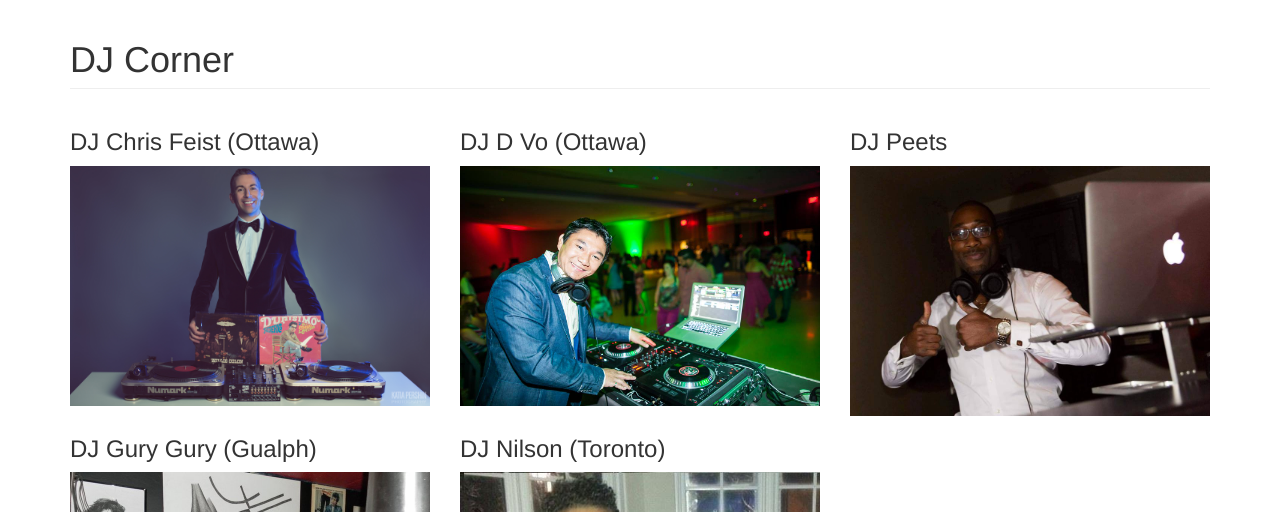
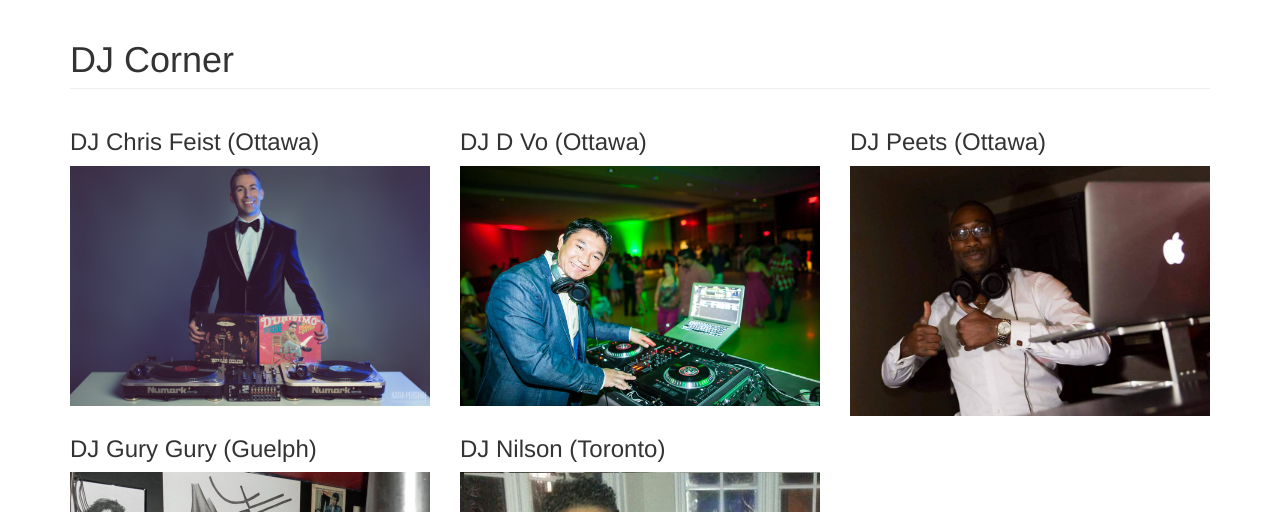
Before and after one commit to wleroux/osc, a website: page public/index.html in a window 1280 px wide. Shown: the part 4666-5178 px from the top of the page. Drawn offline with nearby package versions, Linux system fonts and the light colour scheme; files that its build step writes are made by us from their sources.

Commit message:
Corrected city name Gury lives in + added city Peets lives in

```diff
--- a/public/index.html
+++ b/public/index.html
@@ -286,13 +286,13 @@
           <img src="images/dj_dvo.jpg" />
         </div>
         <div class="col-xs-12 col-md-4 dj">
-          <h3>DJ Peets</h3>
+          <h3>DJ Peets (Ottawa)</h3>
           <img src="images/dj_peets.jpg" />
         </div>
       </div>
       <div class="row">
         <div class="col-xs-12 col-md-4 dj">
-          <h3>DJ Gury Gury (Gualph)</h3>
+          <h3>DJ Gury Gury (Guelph)</h3>
           <img src="images/dj_gury.jpg" />
         </div>
         <div class="col-xs-12 col-md-4 dj">
```
